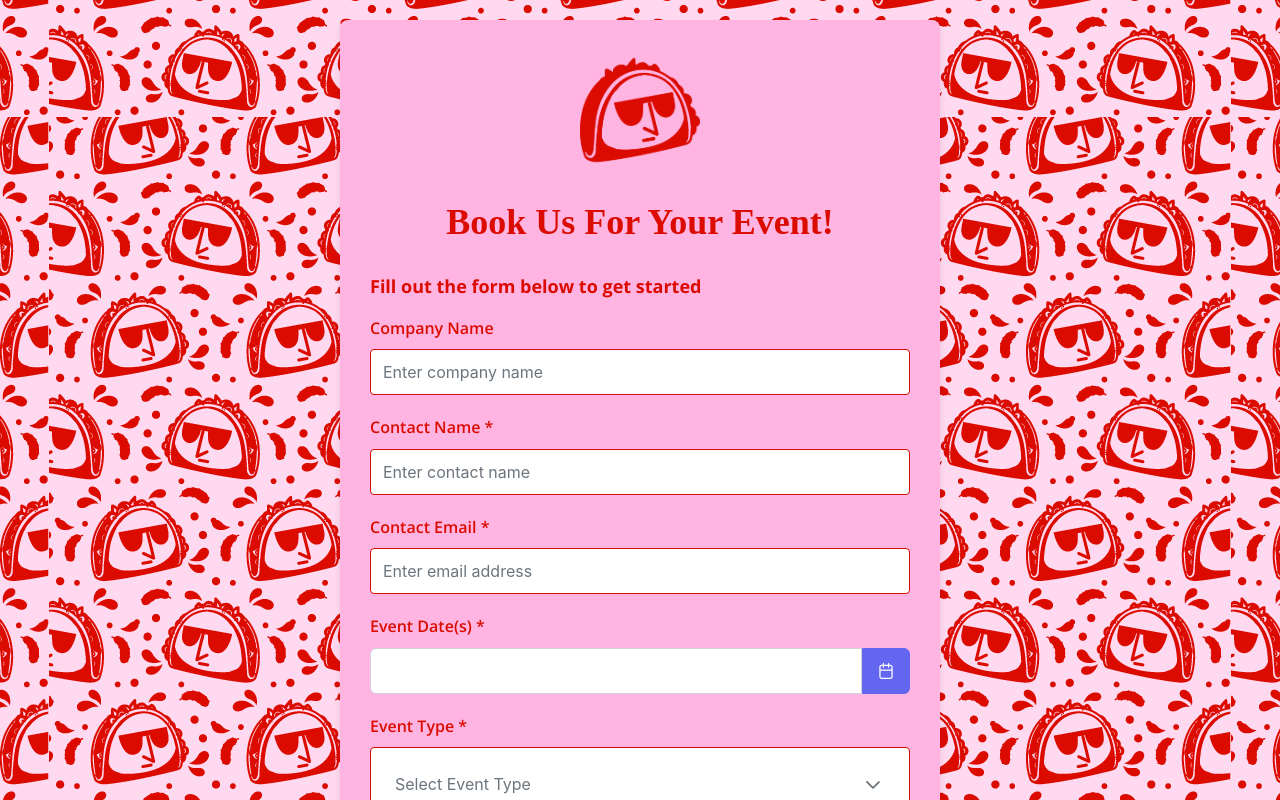
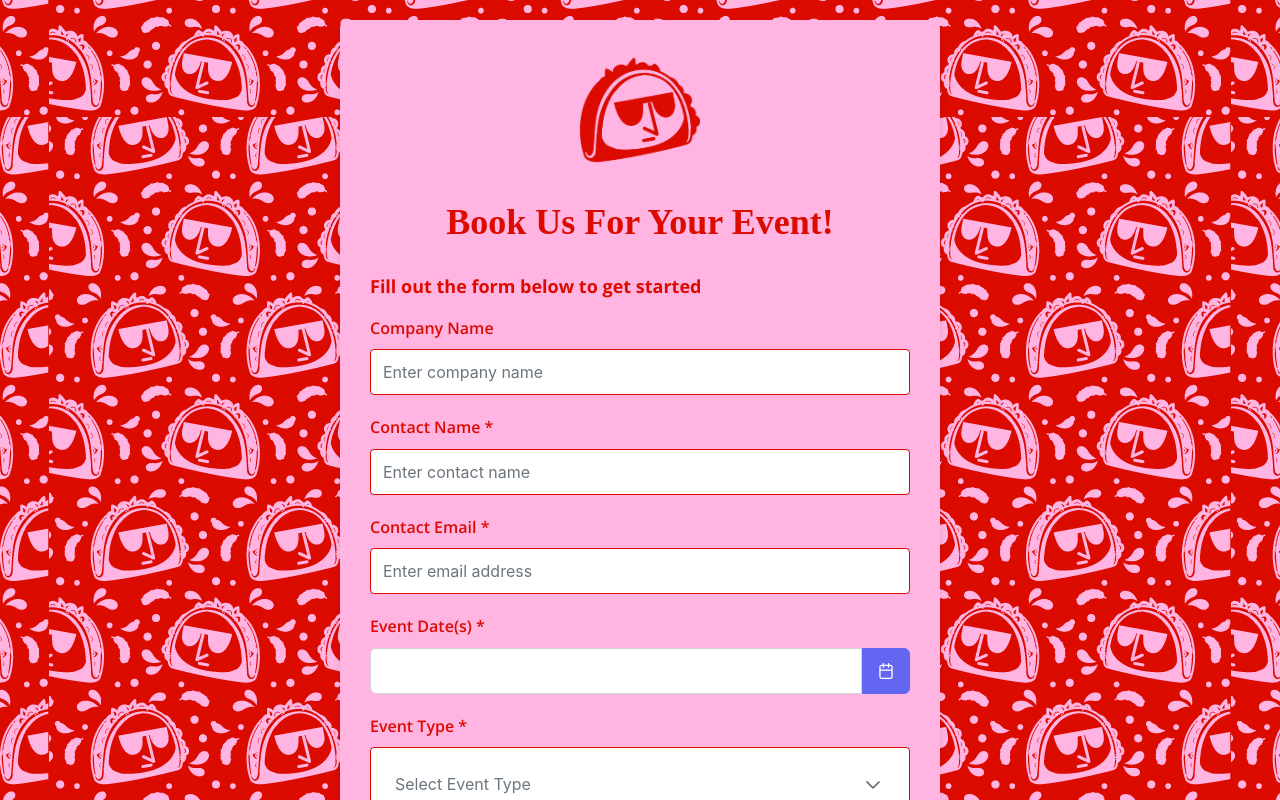
Before and after one commit to mel-saka/birriaBoss, a React (Create React App) app: page / in a window 1280 px wide. Shown: the top 800 px of the page. Built offline with nearby package versions, Linux system fonts and the light colour scheme; a web font is replaced by a local one.

Commit message:
changed background color

```diff
--- a/src/components/BookingForm.js
+++ b/src/components/BookingForm.js
@@ -100,7 +100,7 @@ const BookingForm = () => {
 
   const customStyles = {
     pageBackground: {
-      backgroundColor: '#FFD9F0',
+      backgroundColor: '#DB0B00',
       backgroundImage: 'url(/images/Birria_Boss_pattern_TRANSPARENT-02.png)',
       backgroundRepeat: 'repeat',
       backgroundPosition: 'center',
```
Also changed, not shown: public/images/Birria_Boss_pattern_TRANSPARENT-02.png.
